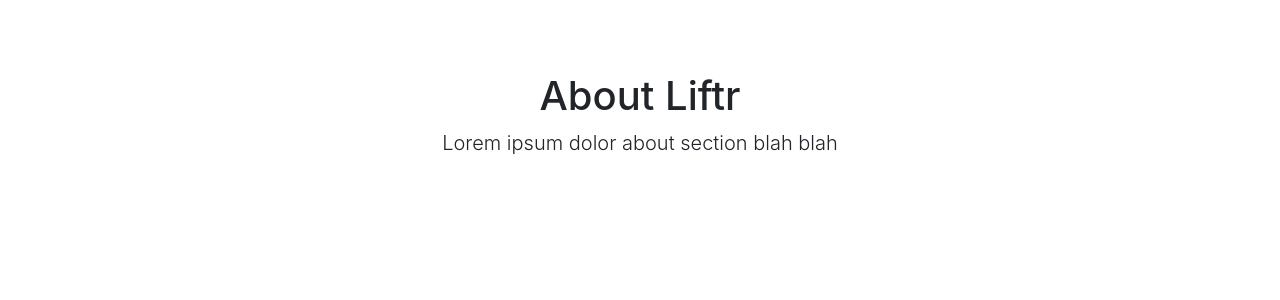
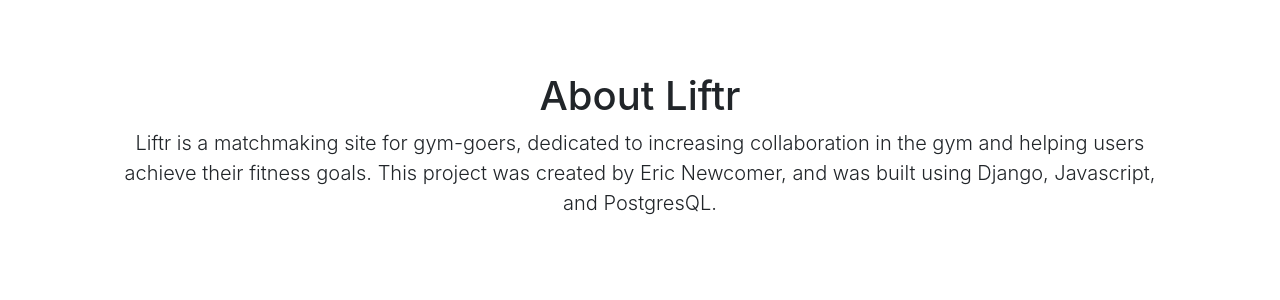
Before and after one commit to eric-newcomer/GymBuddy, a Django app: page /about/ in a window 1280 px wide. Shown: the part 56-356 px from the top of the page. Run offline with Django 3.2, Linux system fonts and the light colour scheme; a user stored in the database is signed in; some libraries are stand-ins or nearby versions.

Commit message:
Add Find page url, update about page content

```diff
--- a/main/templates/main/about.html
+++ b/main/templates/main/about.html
@@ -1,6 +1,7 @@
-{% extends "main/base.html" %}
-
-{% block content %}
-    <h1>About Liftr</h1>
-    <p class="lead">Lorem ipsum dolor about section blah blah</p>
+{% extends "main/base.html" %} {% block content %}
+<h1>About Liftr</h1>
+<p class="lead">Liftr is a matchmaking site for gym-goers, dedicated to increasing collaboration in the gym
+    and helping users achieve their fitness goals.
+    This project was created by Eric Newcomer, and was built using Django, Javascript,
+    and PostgresQL.</p>
 {% endblock %}
--- a/main/templates/main/base.html
+++ b/main/templates/main/base.html
@@ -35,7 +35,7 @@
             </a>
           </li>
           <li class="nav-item">
-            <a class="nav-link" href="#">Find Gym Buddies!</a>
+            <a class="nav-link" href="/find/">Find Gym Buddies!</a>
           </li>
           <!-- <li class="nav-item">
             <a class="nav-link disabled" href="#">Disabled</a>
--- /dev/null
+++ b/main/templates/main/find.html
@@ -0,0 +1,6 @@
+{% extends "main/base.html" %}
+{% load static %}
+{% block content %}
+<h1>Gyms in your area</h1>
+
+{% endblock %}
--- a/main/urls.py
+++ b/main/urls.py
@@ -4,5 +4,6 @@
 
 urlpatterns = [
     path('', views.index, name='index'),
-    path('about/', views.about, name='about')
+    path('about/', views.about, name='about'),
+    path('find/', views.find, name='find'),
 ]
--- a/main/views.py
+++ b/main/views.py
@@ -37,3 +37,7 @@
 @login_required
 def about(request):
    return render(request, 'main/about.html')
+
+@login_required
+def find(request):
+   return render(request, 'main/find.html')
```
Also changed, not shown: db.sqlite3.
